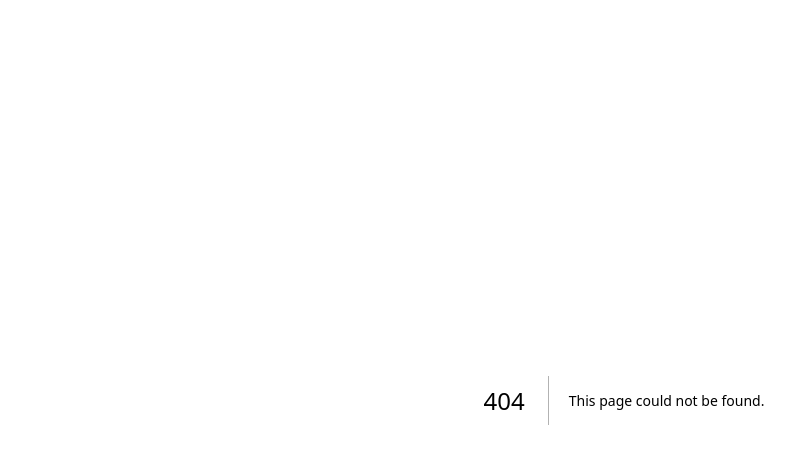
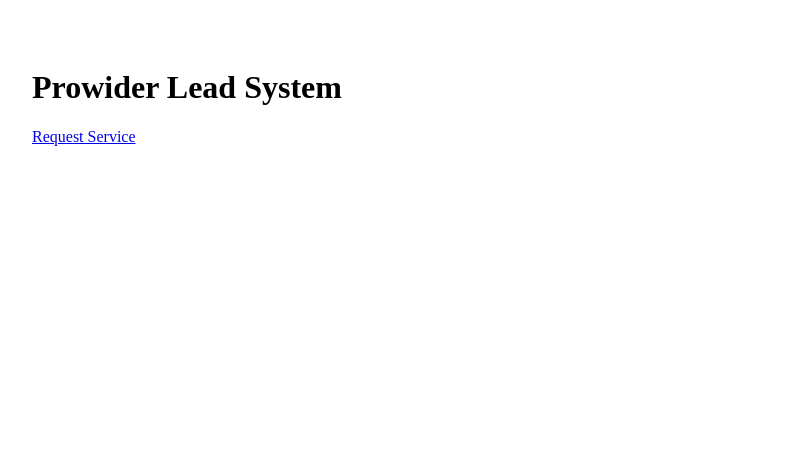
Before and after one commit to vsshetty18/prowider-lead-system, a Next.js app: page / in a window 1280 px wide. Before the commit this address had no page. Shown: the top 464 px of the page, without its empty margins (16-811 px from the left). Built offline with nearby package versions, Linux system fonts and the light colour scheme.

Commit message:
Create HomePage component for main application

```diff
--- /dev/null
+++ b/src/app/page.tsx
@@ -0,0 +1,17 @@
+export default function HomePage() {
+
+  return (
+    <div style={{ padding: 40 }}>
+
+      <h1>
+        Prowider Lead System
+      </h1>
+
+      <a href="/request-service">
+        Request Service
+      </a>
+
+    </div>
+  );
+
+}
```
